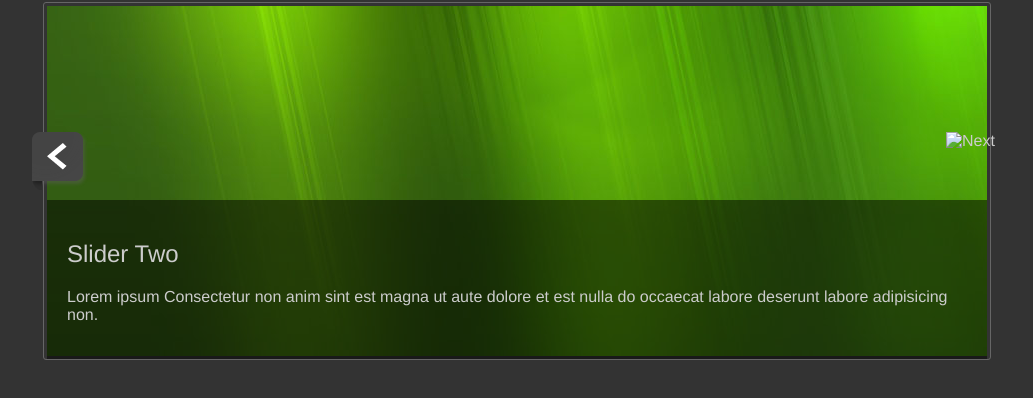
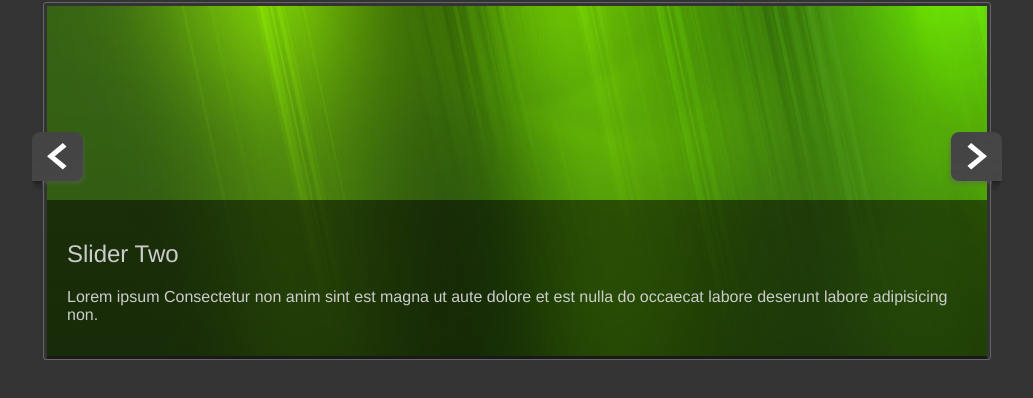
Before and after one commit to JuanMaRuiz/simple-slider, a plain HTML site: page index.html in a window 1280 px wide. Shown: the part 66-464 px from the top of the page, without its empty margins (8-1041 px from the left). Drawn offline with Linux system fonts and the light colour scheme; the site is published under a folder, as on GitHub Pages, so addresses that start at the root find nothing.

Commit message:
Fixed images path

```diff
--- a/index.html
+++ b/index.html
@@ -50,7 +50,7 @@
 					<img src="img/slide5.jpg">
 				</div>
 			</div>
-			<img id="next" src="/img/arrow-right.png" alt="Next">
+			<img id="next" src="img/arrow-right.png" alt="Next">
 		</section>
 	</main>
 	<script src="js/jquery-2.1.4.min.js"></script>
```
